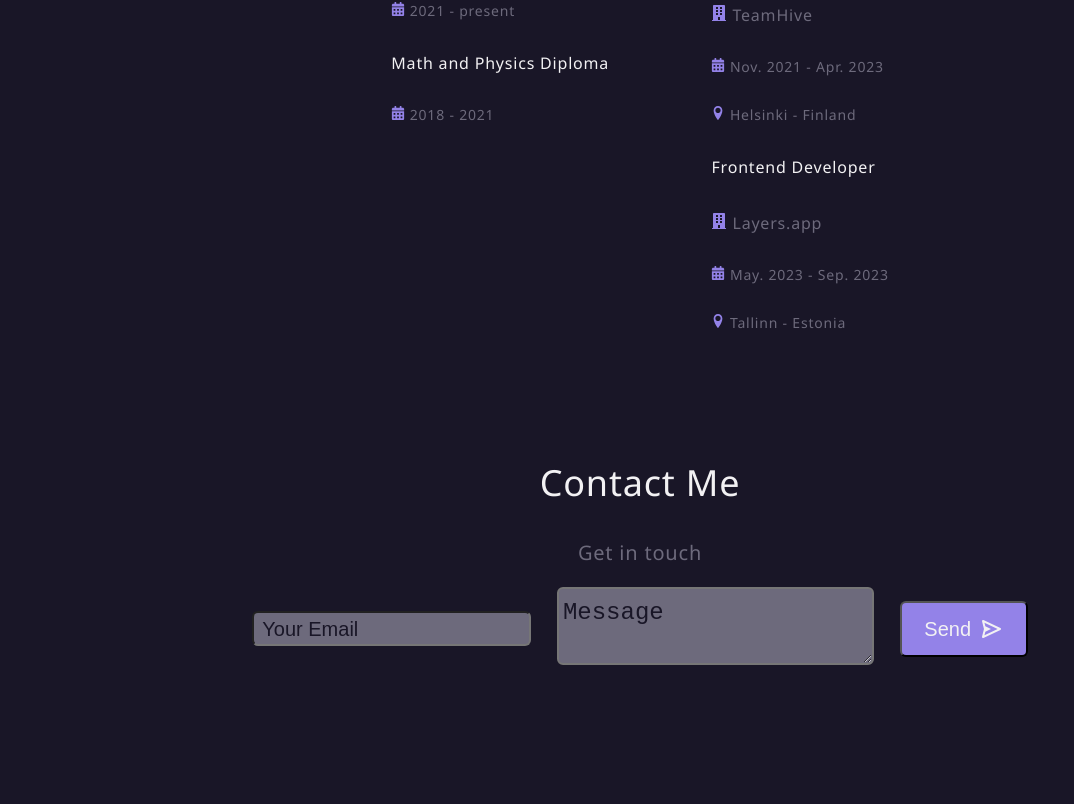
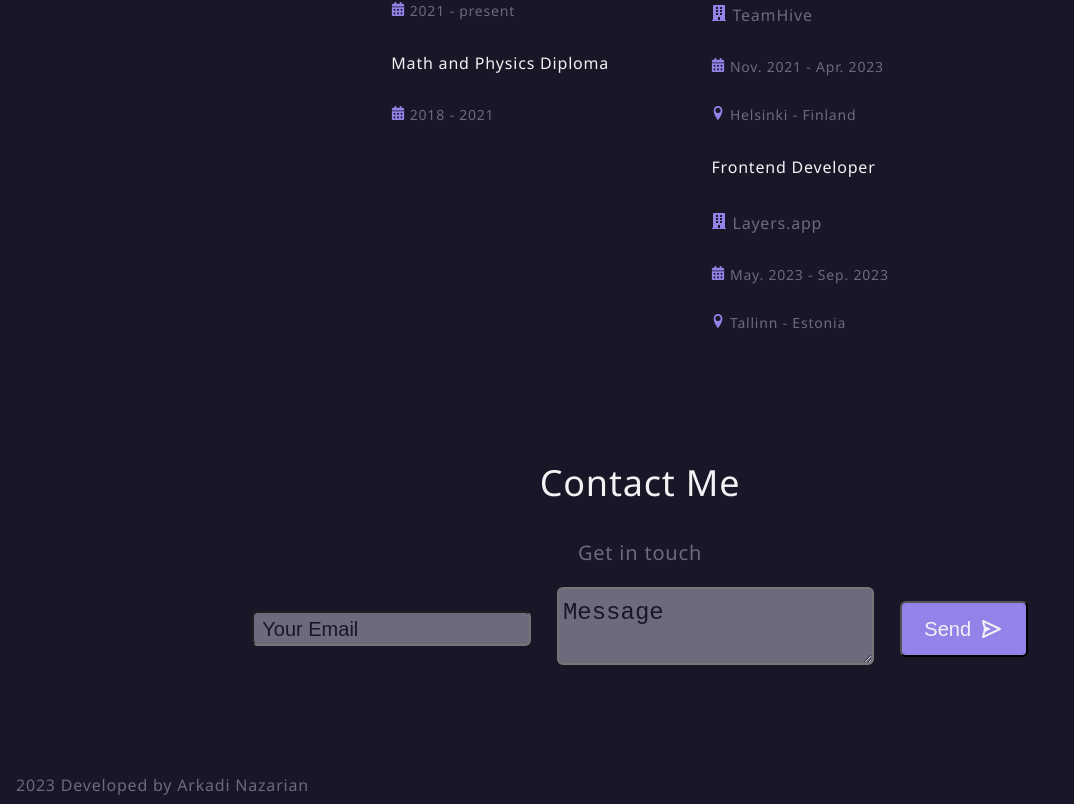
Before and after one commit to ArkadiNazarian/portfolio, a React (Create React App) app: page / in a window 1280 px wide. Shown: the part 2313-3117 px from the top of the page, without its empty margins (0-1074 px from the left). Before the commit the page ends 3063 px from the top, so only its background shows below. Built offline with nearby package versions, Linux system fonts and the light colour scheme.

Commit message:
add the footer

```diff
--- a/src/App.tsx
+++ b/src/App.tsx
@@ -39,6 +39,7 @@ export function App() {
           <section id='contact'>
             <Contact />
           </section>
+          <p className='tw-text-secondary tw-p-2'>2023 Developed by Arkadi Nazarian </p>
         </div>
       </div>
     </div>
```
